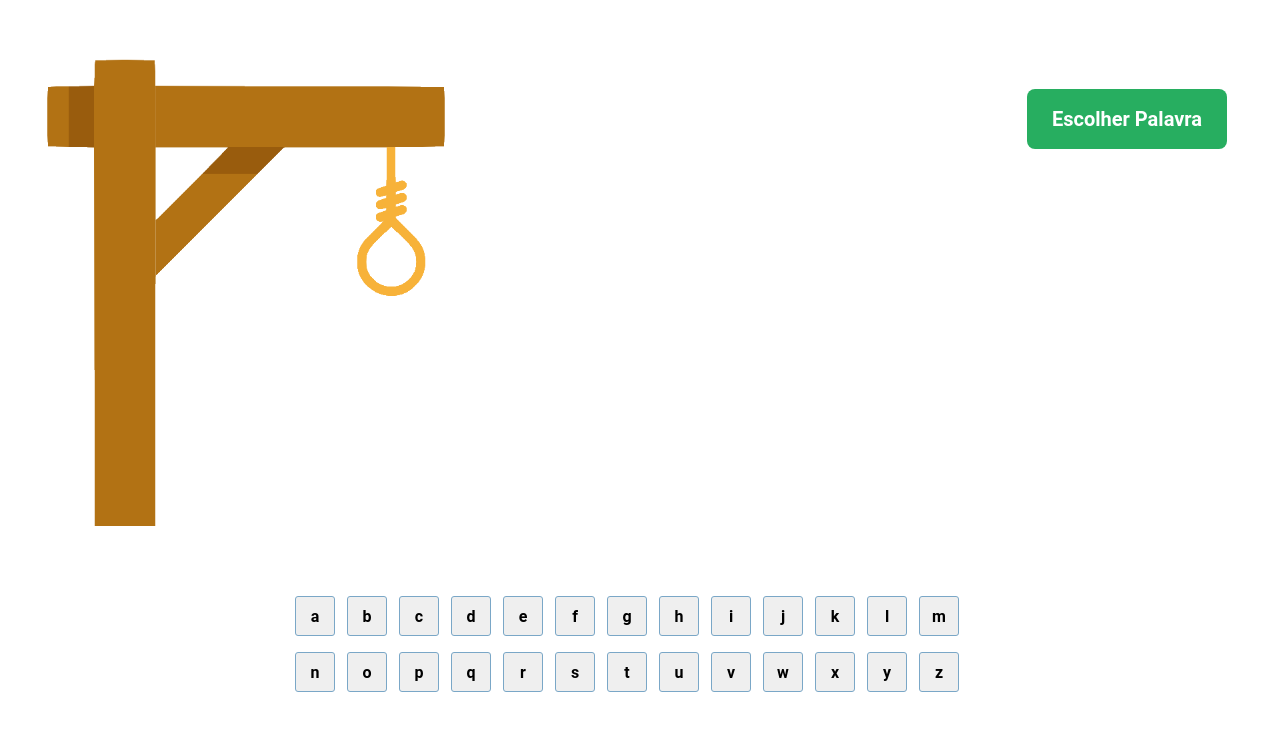
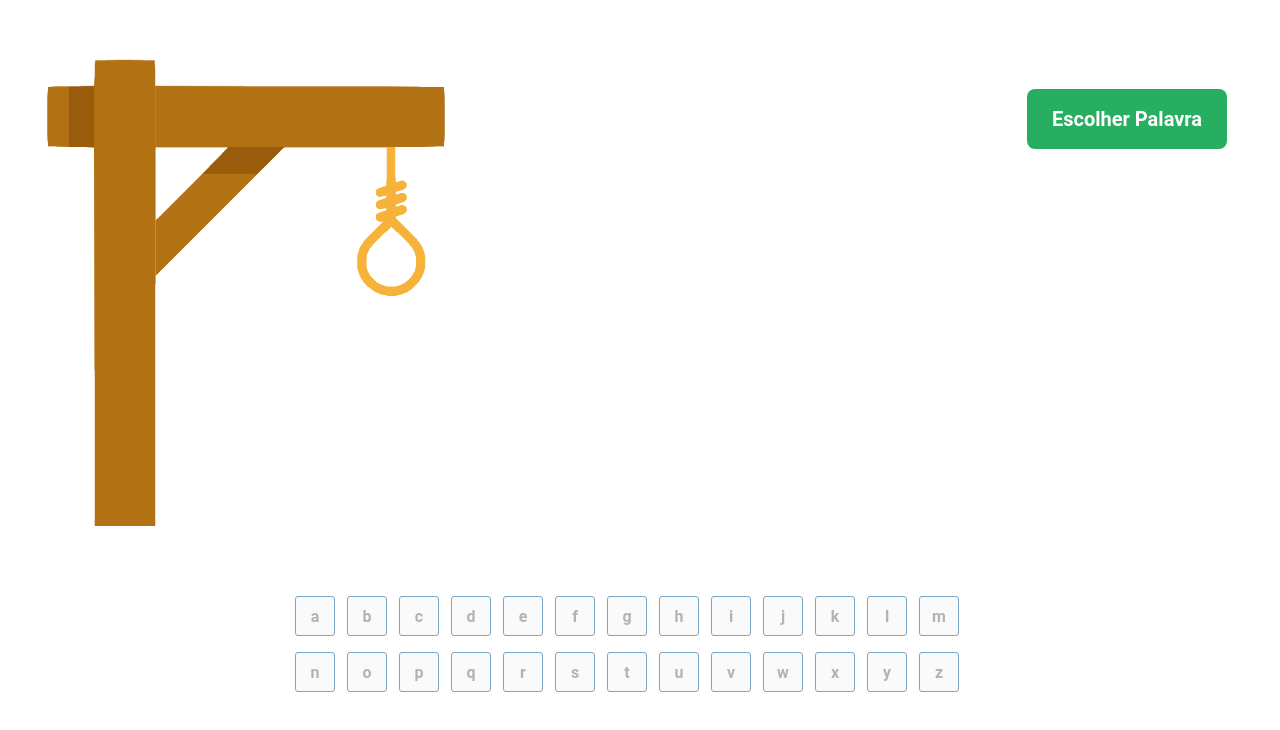
Before and after one commit to Matheus-Rodrigues-EC/Jogo-da-Forca, a React (Create React App) app: page / in a window 1280 px wide. Shown: the top 730 px of the page. Built offline with nearby package versions, Linux system fonts and the light colour scheme.

Commit message:
Configure useState for reset state of buttons

```diff
--- a/src/Components/App.jsx
+++ b/src/Components/App.jsx
@@ -1,43 +1,41 @@
 import Palavras from "../palavras";
-import Letras from "./Letras";
+import Letras, {alfabeto} from "./Letras";
 import Jogo from "./Jogo";
 import { useState } from "react";
 
 
 function App() {
   const [word, setWord] = useState();
-  const [status, setStatus] = useState('disabled');
+  const [select, setSelect] = useState([...alfabeto]);
+
+  function randonWord(){
+    let locate = Math.floor(Math.random() * Palavras.length);
+    let wordArray = [];
+    let wordArrayHidden = [];
+
+    for(let i = 0; i < Palavras[locate].length; i++){
+      wordArray.push(Palavras[locate][i]);
+      wordArrayHidden.push('_');
+    }
+    setSelect([]);
+    console.log(wordArray)
+    return wordArrayHidden;
+  }
+
   return (
     <div className="App">
-      <Jogo palavra={word} func={() => {
-          setWord(randonWord());
-        }}/>
-      <Letras status={status} func={() => {setStatus();}}/>
+      <Jogo palavra={word}
+            choice={() => {
+                setWord(randonWord());
+                setSelect([]);
+              }
+        }/>
+      <Letras select={select} setSelect={setSelect}/>
     </div>
   );
 }
 
-export function randonWord(){
-  let locate = Math.floor(Math.random() * Palavras.length);
-  let wordArray = [];
-  let wordArrayHidden = [];
 
-  for(let i = 0; i < Palavras[locate].length; i++){
-    wordArray.push(Palavras[locate][i]);
-    wordArrayHidden.push('_');
-  }
-  console.log(wordArray)
-  return wordArrayHidden;
-}
 
-// function compareIndex(letra){
-//   for(let i = 0; i < wordArray.length; i++){
-//     if(wordArray[i] === letra){
-//       console.log('Igual');
-//     }else{
-//       console.log('Diferente')
-//     }
-//   }
-// }
 
 export default App;
--- a/src/Components/Jogo.jsx
+++ b/src/Components/Jogo.jsx
@@ -1,12 +1,11 @@
 // (imagem da forca, botão de iniciar, palavra do jogo)
 import styled from "styled-components";
-
 
 
 export default function Jogo(props){
     return (
         <LocateImage>
-            <Button onClick={props.func}>Escolher Palavra</Button>
+            <Button onClick={props.choice}>Escolher Palavra</Button>
                 <Word>
                     {props.palavra}
                 </Word>
--- a/src/Components/Letras.jsx
+++ b/src/Components/Letras.jsx
@@ -1,14 +1,12 @@
 // (conjunto de botões com as letras)
 import styled from "styled-components";
-import { useState } from "react";
 
-const alfabeto = ["a", "b", "c", "d", "e", "f", "g", "h", "i", "j", "k", "l", "m", "n", "o", "p", "q", "r", "s", "t", "u", "v", "w", "x", "y", "z"];
+export const alfabeto = ["a", "b", "c", "d", "e", "f", "g", "h", "i", "j", "k", "l", "m", "n", "o", "p", "q", "r", "s", "t", "u", "v", "w", "x", "y", "z"];
 
 export default function Letras(props){
+    const {select, setSelect} = props;
 
-    const [select, setSelect] = useState([]);
 
-    console.log(select)
     function selectedLetter(letra){
         setSelect([...select, letra]);
     }
```
